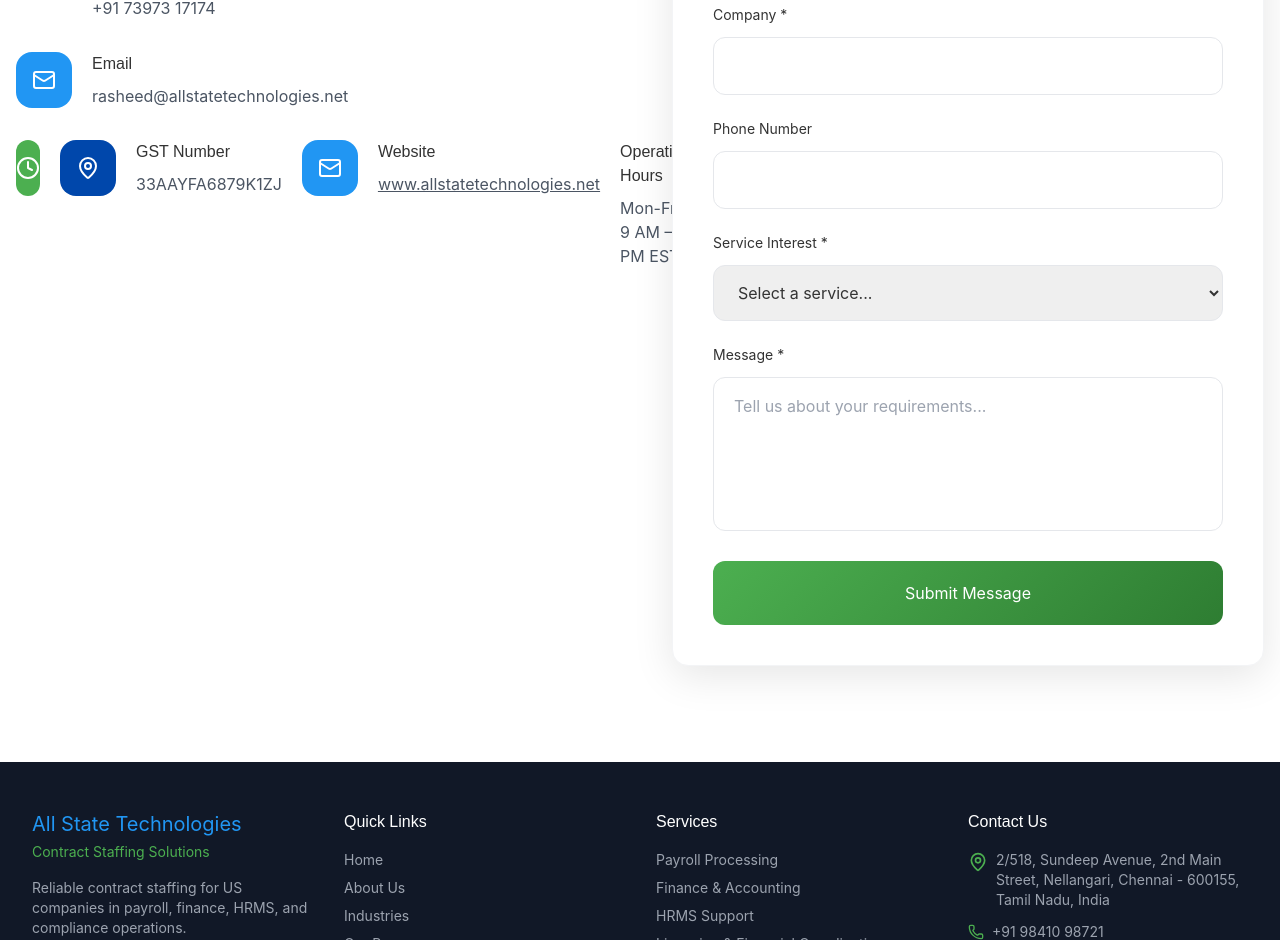
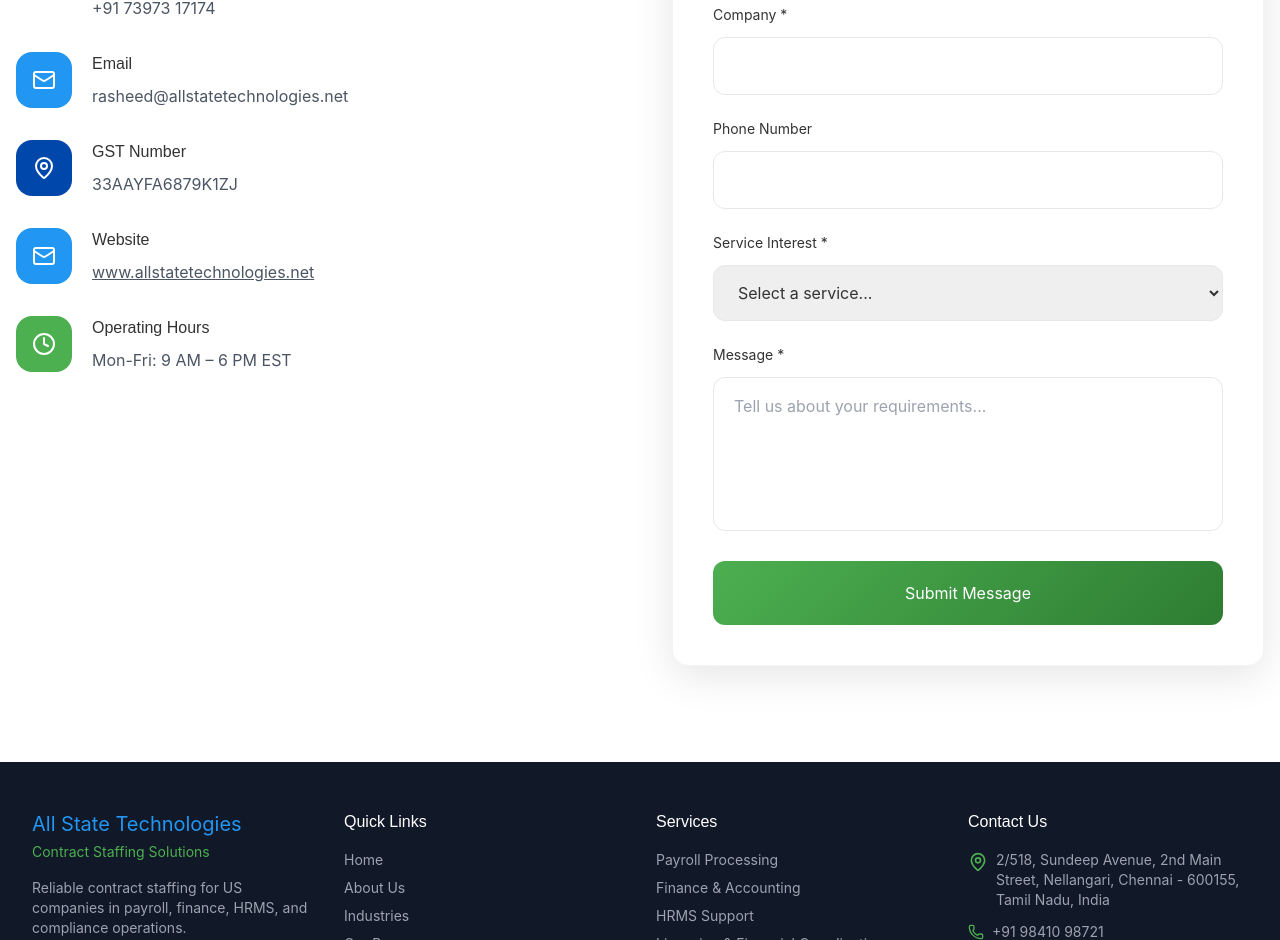
Before and after one commit to greatmindstechnology-cloud/company-website, a React (Vite) app: page /contact in a window 1280 px wide. Shown: the part 808-1748 px from the top of the page. Built offline with nearby package versions, Linux system fonts and the light colour scheme.

Commit message:
Update Contact.jsx

```diff
--- a/src/pages/Contact.jsx
+++ b/src/pages/Contact.jsx
@@ -83,12 +83,7 @@
                   <p className="text-gray-600">rasheed@allstatetechnologies.net</p>
                 </div>
               </div>
-
-              <div className="flex space-x-5">
-                <div className="w-14 h-14 rounded-2xl flex items-center justify-center" style={{ backgroundColor: "var(--color-green)" }}>
-                  <Clock size={24} className="text-white" />
-                </div>
-                <div className="flex space-x-5">
+<div className="flex space-x-5">
   <div className="w-14 h-14 rounded-2xl flex items-center justify-center" style={{ backgroundColor: "var(--color-primary-blue)" }}>
     <MapPin size={24} className="text-white" />
   </div>
@@ -111,6 +106,11 @@
     </p>
   </div>
 </div>
+
+              <div className="flex space-x-5">
+                <div className="w-14 h-14 rounded-2xl flex items-center justify-center" style={{ backgroundColor: "var(--color-green)" }}>
+                  <Clock size={24} className="text-white" />
+                </div>
 
                 <div>
                   <h5 className="mb-2">Operating Hours</h5>
```
